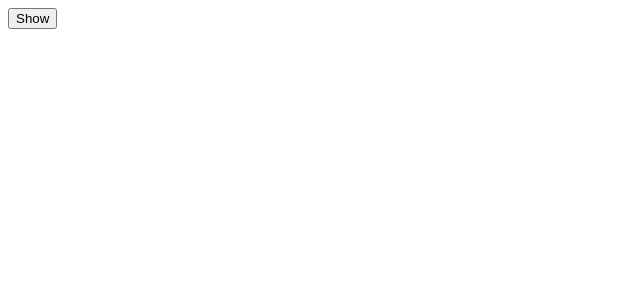
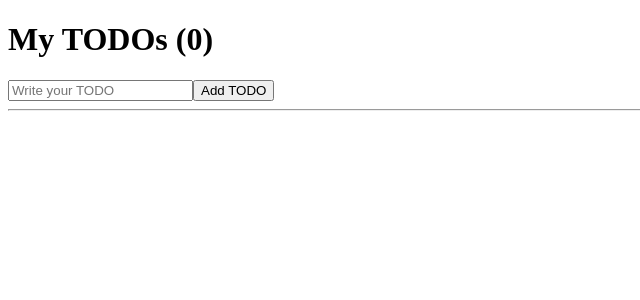
Before and after one commit to code-Blanc/react-for-beginners, a React (Create React App) app in the folder CREATE-REACT-APP/react-for-beginners/: page / in a window 1280 px wide. Shown: the top 300 px of the page, without its empty margins (0-640 px from the left). Built offline with nearby package versions, Linux system fonts and the light colour scheme.

Commit message:
[2022-09-09] study_todoList

```diff
--- a/CREATE-REACT-APP/react-for-beginners/src/App.js
+++ b/CREATE-REACT-APP/react-for-beginners/src/App.js
@@ -1,25 +1,38 @@
 import { useEffect, useState } from "react";
 
-function Hello() {
-  function hiByeFn () {
-    console.log("created :)");
-    // 해당 component가 detroyed 될 때
-    return function() {
-      console.log("destroyed  :(");
+function App() {
+  const [toDo, setToDo] = useState("");
+  const [toDos, setToDos] = useState([]);
+  const onChannge = (e) => setToDo(e.target.value);
+  const onSubmit = (e) => {
+    e.preventDefault();
+    if (toDo === "") {
+      return;
     }
-  }
-  useEffect(hiByeFn, []);
-  return <h1>Hello</h1>
-}
-
-function App() {
-  const [showing, setShowing] = useState(false);
-  const onClick = () => setShowing((prev) => !prev);
+    setToDos(currArray => [toDo, ...currArray]);
+    setToDo("");
+    console.log(toDos);
+  };
 
   return (
     <div>
-      <button onClick={onClick}>{showing ? "Hide" : "Show"}</button>
-      {showing ? <Hello /> : null}
+      <h1>My TODOs ({toDos.length})</h1>
+      <form onSubmit={onSubmit}>
+        <input
+          onChange={onChannge}
+          value = {toDo}
+          type="text"
+          placeholder="Write your TODO"
+
+        />
+        <button>Add TODO</button>
+      </form>
+      <hr />
+      <ul>
+        {toDos.map((item, index) => (
+          <li key={index}>{item}</li>
+        ))}
+      </ul>
     </div>
   );
 }
```
Also changed, not shown: CREATE-REACT-APP/react-for-beginners/src/backups/App_cleanUP.js (added, +24 -0 lines).
